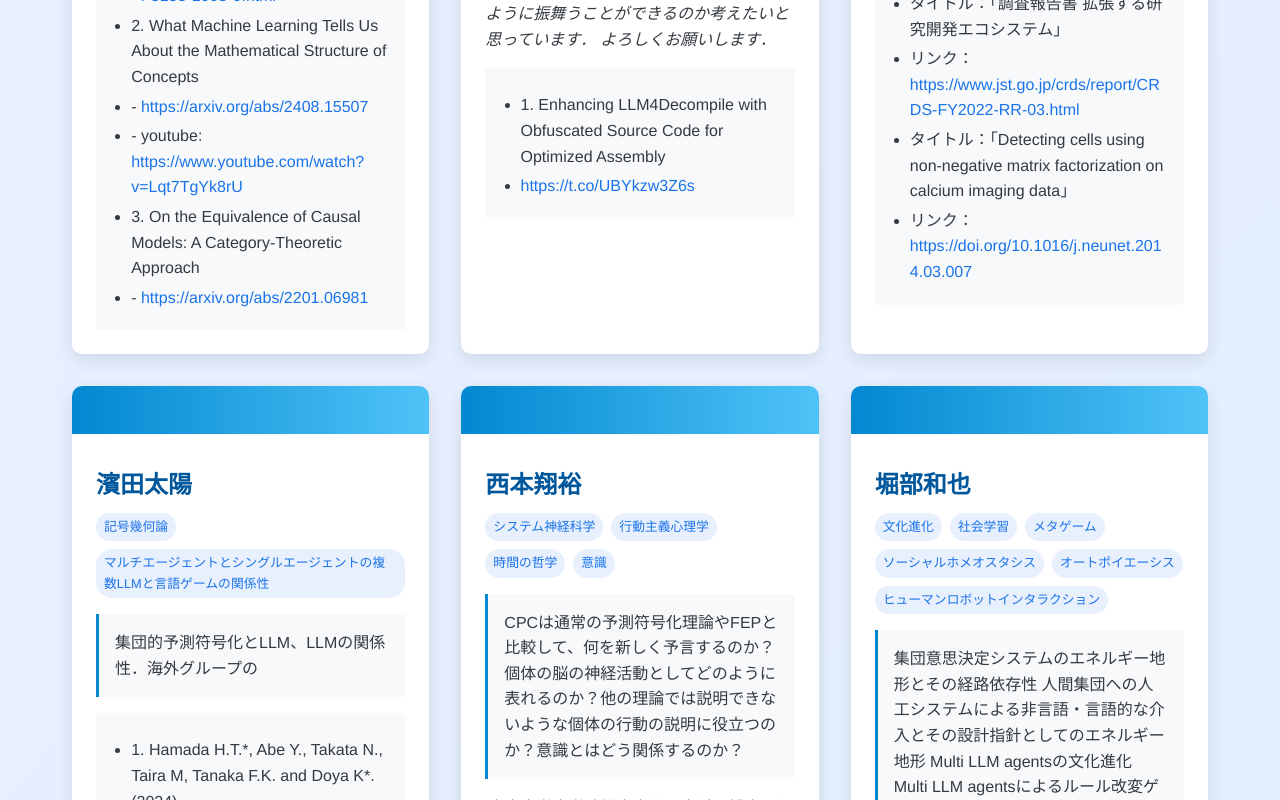
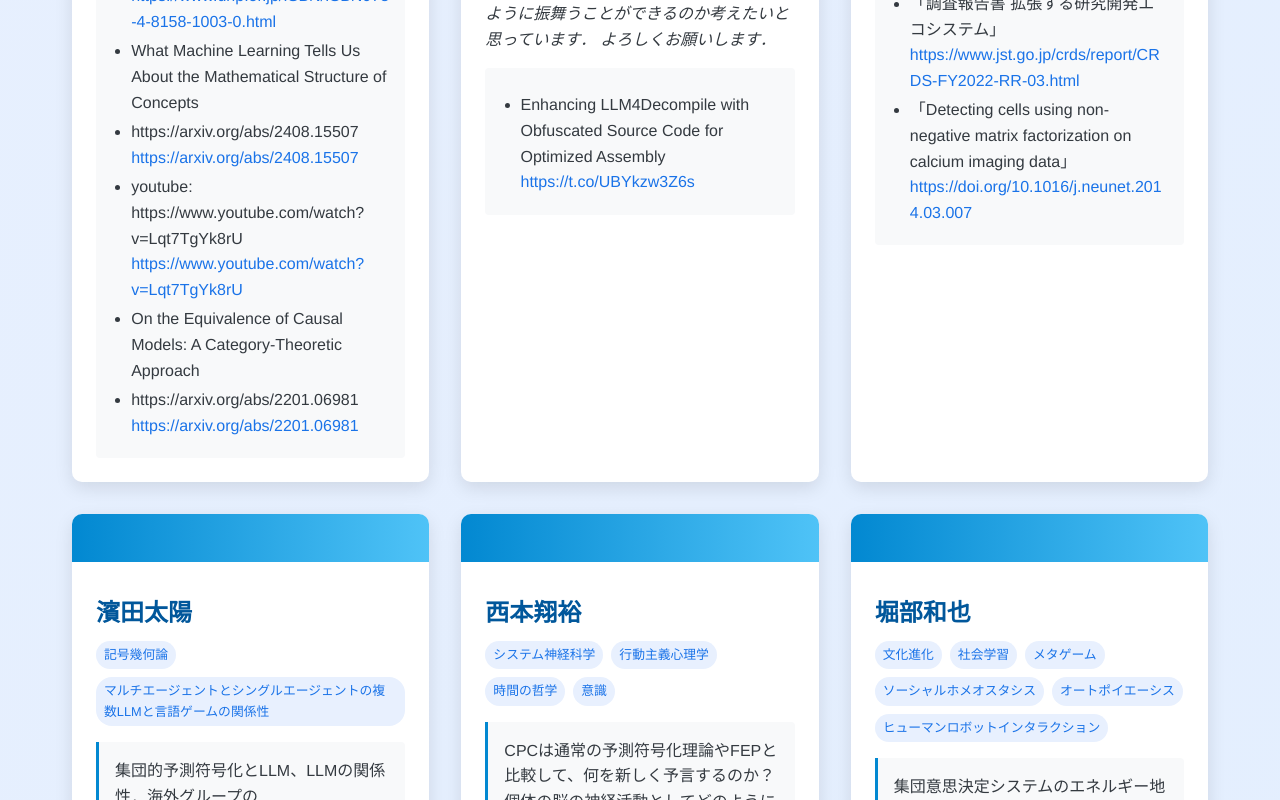
Before and after one commit to Hosi121/cpc-web, a website: page index.html in a window 1280 px wide. Shown: the part 1020-1820 px from the top of the page. Drawn offline with Linux system fonts and the light colour scheme.

Commit message:
feat(papers): robust grouping parser for numbered/タイトル/リンク lines; multi-URL support; add styles; keep newlines in HTML

```diff
--- a/index.js
+++ b/index.js
@@ -139,22 +139,80 @@ document.addEventListener('DOMContentLoaded', function() {
       }
     }
 
-    // 論文欄の整形（URL自動リンク＋行を箇条書き）
+    // 論文欄の整形（柔軟な文法：番号/タイトル/リンク行をまとめる＋URL自動リンク）
     function formatPapers() {
-      const urlRegex = /(https?:\/\/[^\s)<>"']+)/g;
+      const urlRegex = /(https?:\/\/[\w!#$%&'()*+,./:;=?@\[\]-]+)/g;
+      const trimTrailPunc = (s) => s.replace(/[)\]\}〉》】＞、。，．。.,]+$/u, '');
+      const isNewItem = (line) => /^(タイトル[:：]|\d+[\.．)]\s*|\(\d+\)\s*|（\d+）\s*|[①-⑳]\s*|[・•]\s*|-\s*)/.test(line);
+      const stripPrefix = (line) => line
+        .replace(/^タイトル[:：]\s*/, '')
+        .replace(/^\d+[\.．)]\s*/, '')
+        .replace(/^\(\d+\)\s*/, '')
+        .replace(/^（\d+）\s*/, '')
+        .replace(/^[①-⑳]\s*/, '')
+        .replace(/^[・•]\s*/, '')
+        .replace(/^-\s*/, '')
+        .trim();
+
       document.querySelectorAll('.papers').forEach(container => {
-        const raw = container.textContent || '';
-        const lines = raw.split(/\r?\n/).map(l => l.trim()).filter(Boolean);
-        if (lines.length === 0) return;
+        const raw = (container.textContent || '').replace(/\r\n/g, '\n');
+        const lines = raw.split(/\n/).map(l => l.trim()).filter(l => l.length);
+        if (!lines.length) return;
+
+        const items = [];
+        let cur = null;
+        const pushCur = () => { if (cur) items.push(cur); };
+
+        lines.forEach(line => {
+          const linkLine = line.replace(/^リンク[:：]\s*/, '');
+          const urls = (linkLine.match(urlRegex) || []).map(u => trimTrailPunc(u));
+          const startsNew = isNewItem(line) || /^タイトル[:：]/.test(line) || /^リンク[:：]/.test(line);
+
+          if (startsNew && !/^リンク[:：]/.test(line)) {
+            pushCur();
+            cur = { title: stripPrefix(line), links: [] };
+            if (urls.length && !/^タイトル[:：]/.test(line)) {
+              cur.links.push(...urls);
+            }
+          } else if (/^リンク[:：]/.test(line)) {
+            if (!cur) cur = { title: '', links: [] };
+            cur.links.push(...urls);
+          } else {
+            if (!cur) cur = { title: '', links: [] };
+            if (urls.length) {
+              cur.links.push(...urls);
+            } else {
+              cur.title = (cur.title ? cur.title + ' ' : '') + stripPrefix(line);
+            }
+          }
+        });
+        pushCur();
+
         const ul = document.createElement('ul');
         ul.className = 'papers-list';
-        lines.forEach(line => {
-          // Preserve original numbering or dashes; just autolink URLs
-          const htmlLine = line.replace(urlRegex, url => `<a href="${url}" target="_blank" rel="noopener">${url}</a>`);
+        items.forEach(it => {
           const li = document.createElement('li');
-          li.innerHTML = htmlLine;
-          ul.appendChild(li);
+          if (it.title) {
+            const titleSpan = document.createElement('span');
+            titleSpan.className = 'paper-title';
+            titleSpan.textContent = it.title;
+            li.appendChild(titleSpan);
+          }
+          if (it.links && it.links.length) {
+            if (it.title) li.appendChild(document.createTextNode(' '));
+            it.links.forEach((u, idx) => {
+              const a = document.createElement('a');
+              a.href = u;
+              a.target = '_blank';
+              a.rel = 'noopener';
+              a.textContent = u;
+              li.appendChild(a);
+              if (idx !== it.links.length - 1) li.appendChild(document.createTextNode(' / '));
+            });
+          }
+          if (li.textContent.trim().length) ul.appendChild(li);
         });
+
         container.innerHTML = '';
         container.appendChild(ul);
       });
--- a/style.css
+++ b/style.css
@@ -208,6 +208,9 @@ a:hover {
 .papers .papers-list li {
     margin-bottom: 0.25rem;
 }
+.papers .paper-title {
+    font-weight: 500;
+}
 
 .wave-bg {
     position: fixed;
```
